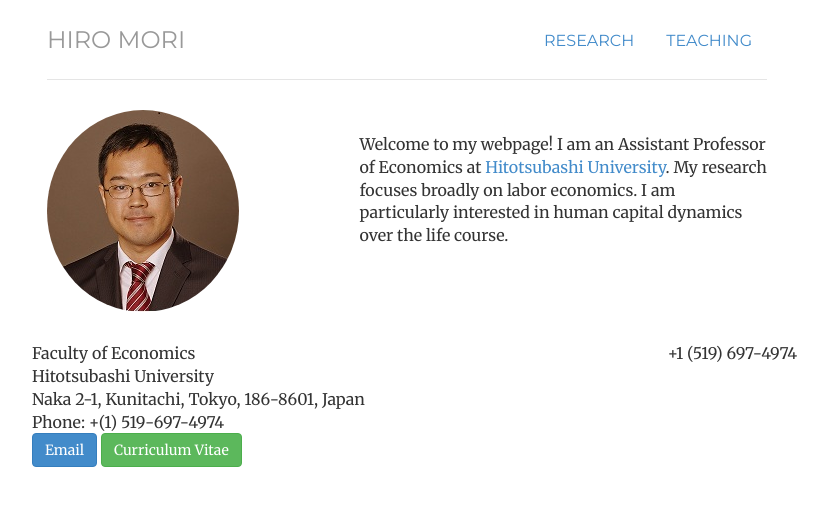
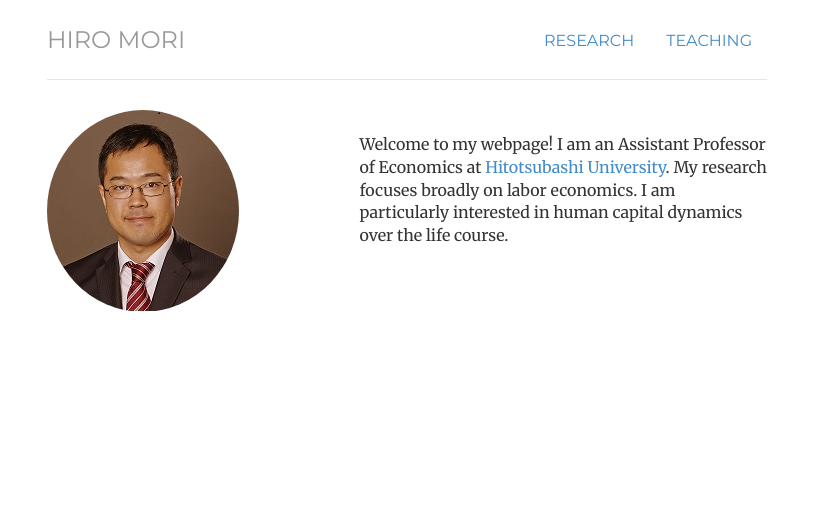
Before and after one commit to morihiroaki/morihiroaki.github.io, a Jekyll site: the page built from index.html, in a window 1280 px wide. Shown: the top 506 px of the page, without its empty margins (233-1059 px from the left). Built offline with Jekyll 4.4.1, drawn with Linux system fonts in a browser that asks for light colours.

Commit message:
Update index.html

```diff
--- a/index.html
+++ b/index.html
@@ -45,19 +45,9 @@ description:
             </div>
           </div>
                       -->
+                                <!--
               <div class='col-md-7'>
                 <!--h4>Contact</h4-->
-                Faculty of Economics <br/>
-                Hitotsubashi University <br/>
-                Naka 2-1, Kunitachi, Tokyo, 186-8601, Japan <br/>
-                Phone: +(1) 519-697-4974<br/>
-                <a class="btn btn-primary" href="mailto:h.mori@r.hit-u.ac.jp">Email</a>
-                <a target="_blank" href="/files/cv_mori.pdf" class="btn btn-success" title="Download CV as PDF">Curriculum Vitae</a>
-              </div>
-                          <div class="contact-item">
-              <div class="icon pull-left text-center"><span class="fa fa-phone fa-fw"></span></div>
-              <div class="title only pull-right">+1 (519) 697-4974</div>
-            </div>
   </div>
  </div>
  </div>
```
